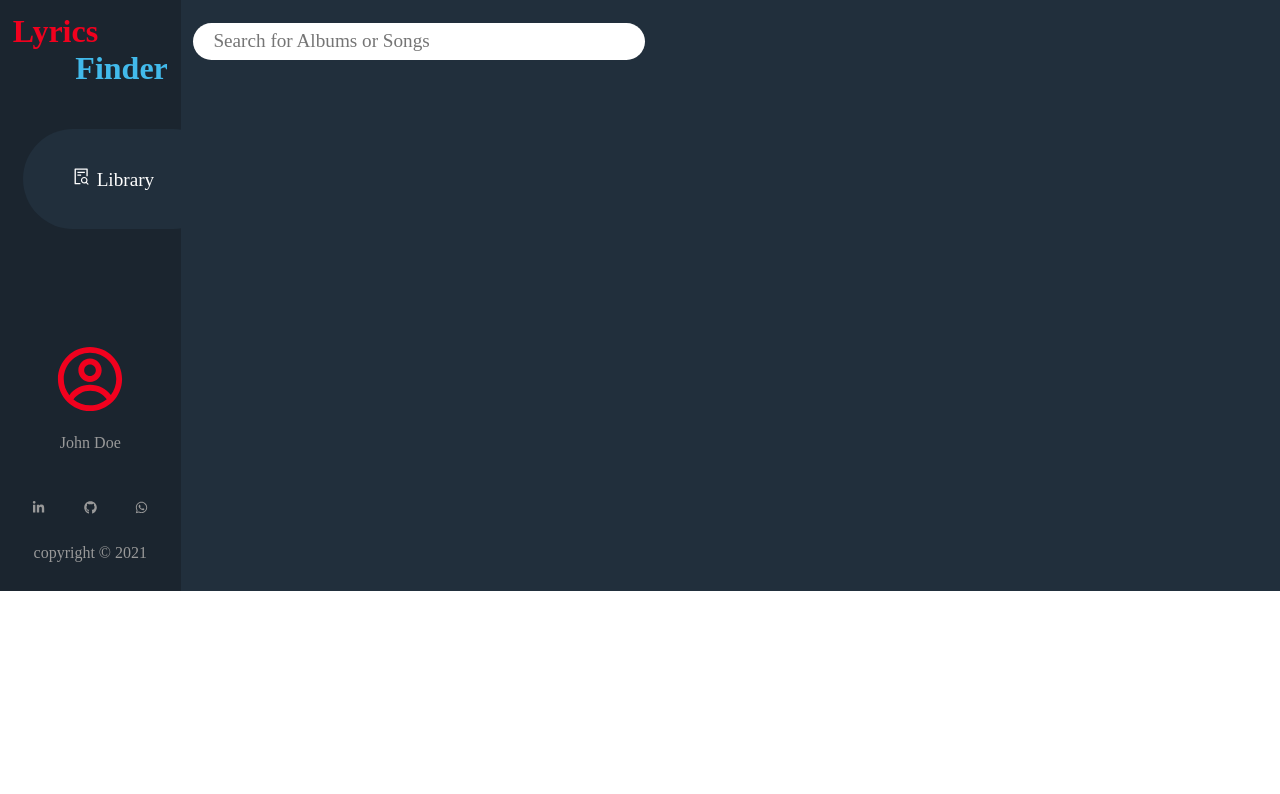
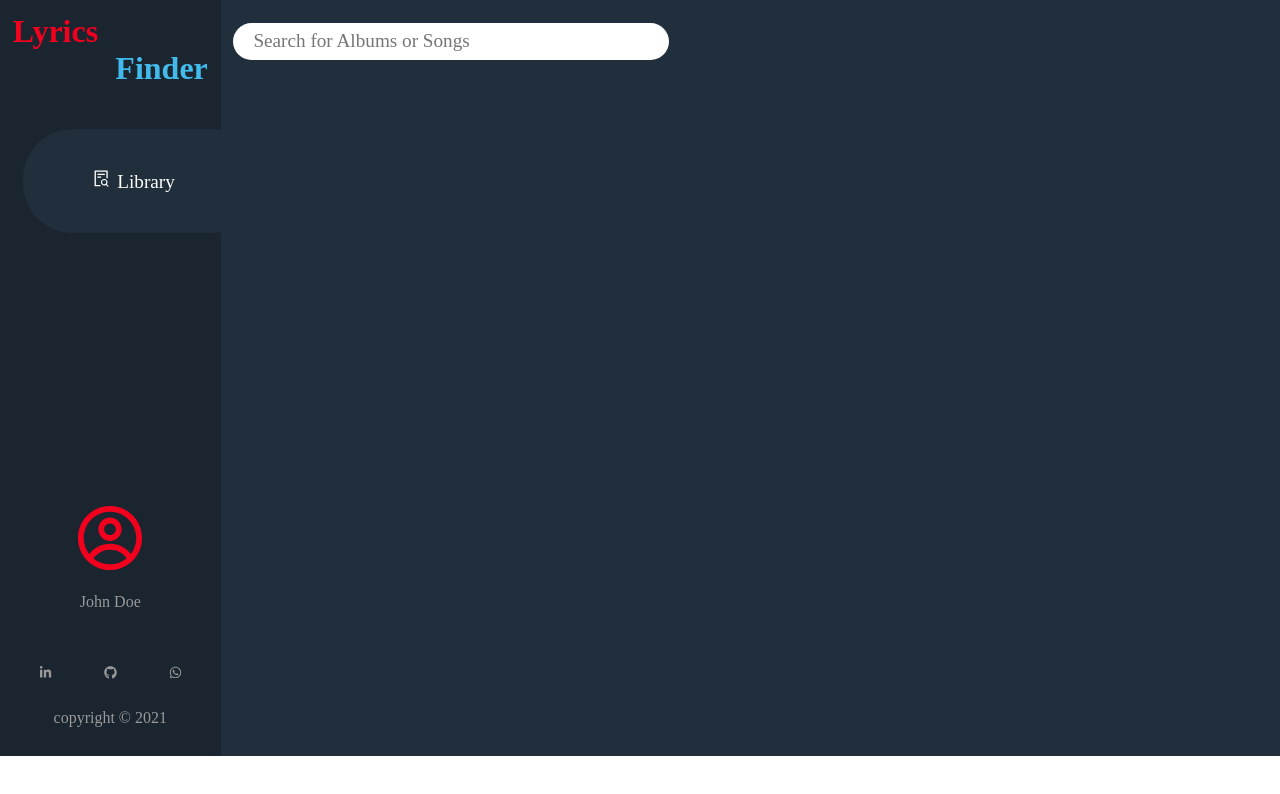
Before and after one commit to pesto-students/lyrics-finder-ShankarRaknahs, a React (Create React App) app in the folder app/lyrics-finder/: page / in a window 1280 px wide. Shown: the top 794 px of the page. Built offline with nearby package versions, Linux system fonts and the light colour scheme.

Commit message:
Modify the style to handle the temporary removal of Home page view

```diff
--- a/app/lyrics-finder/src/styles.css
+++ b/app/lyrics-finder/src/styles.css
@@ -38,13 +38,12 @@
 }
 
 .btn{
-    width: 200px;
+    width: 30vh;
     float: left;
-    height: 100px;
+    height: 13vh;
     margin: 10px;
     margin-right: -55px;
     color: #999999;
-    font-family: Averta;
     font-size: larger;
     border: none;
     border-radius: 50px;
@@ -77,7 +76,7 @@
 .profile{
     text-align: center;
     display: block;
-    margin-top: 68%;
+    margin-top: 32.5vh;
     margin-left: auto;
     margin-right: auto;
 }
```
